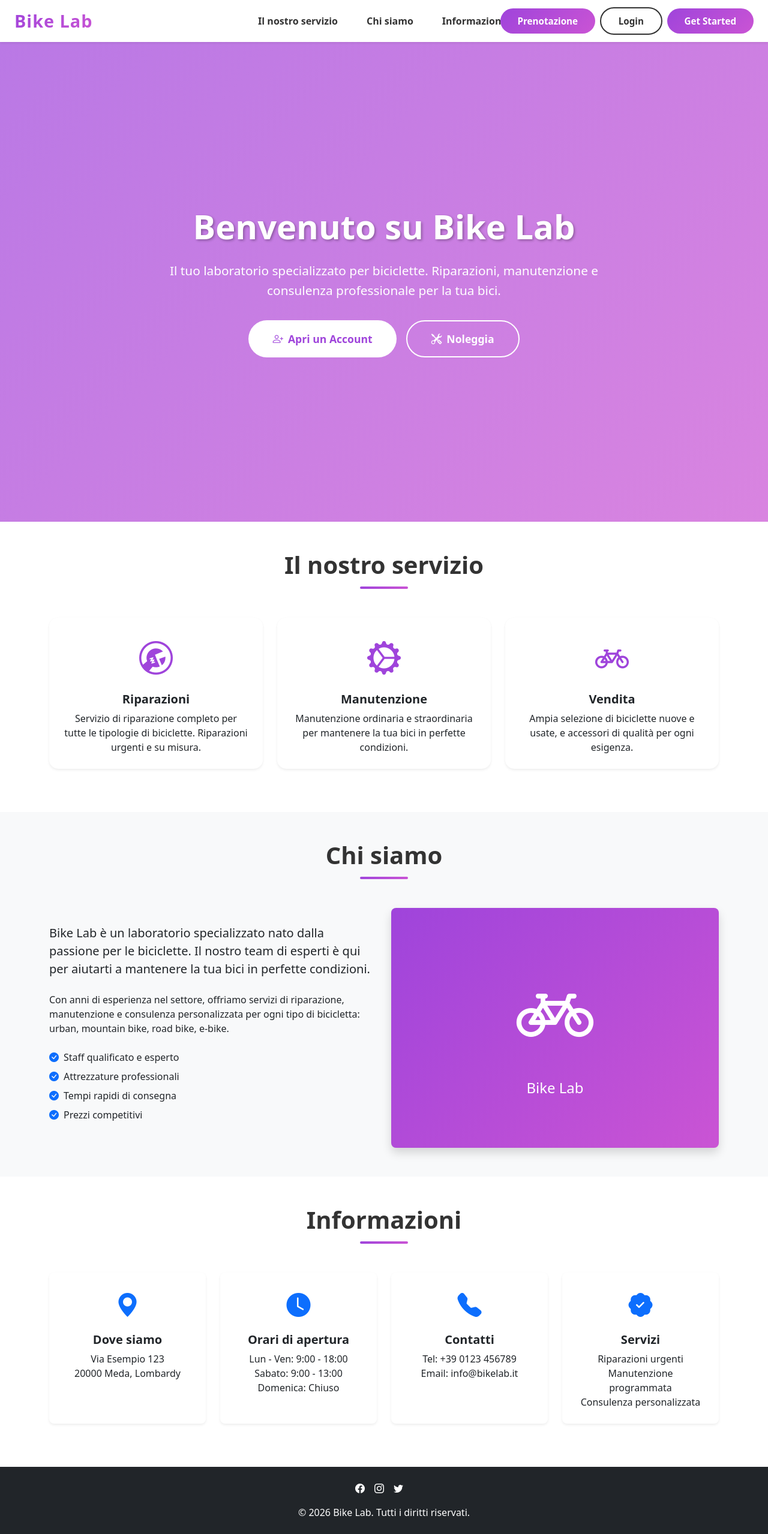
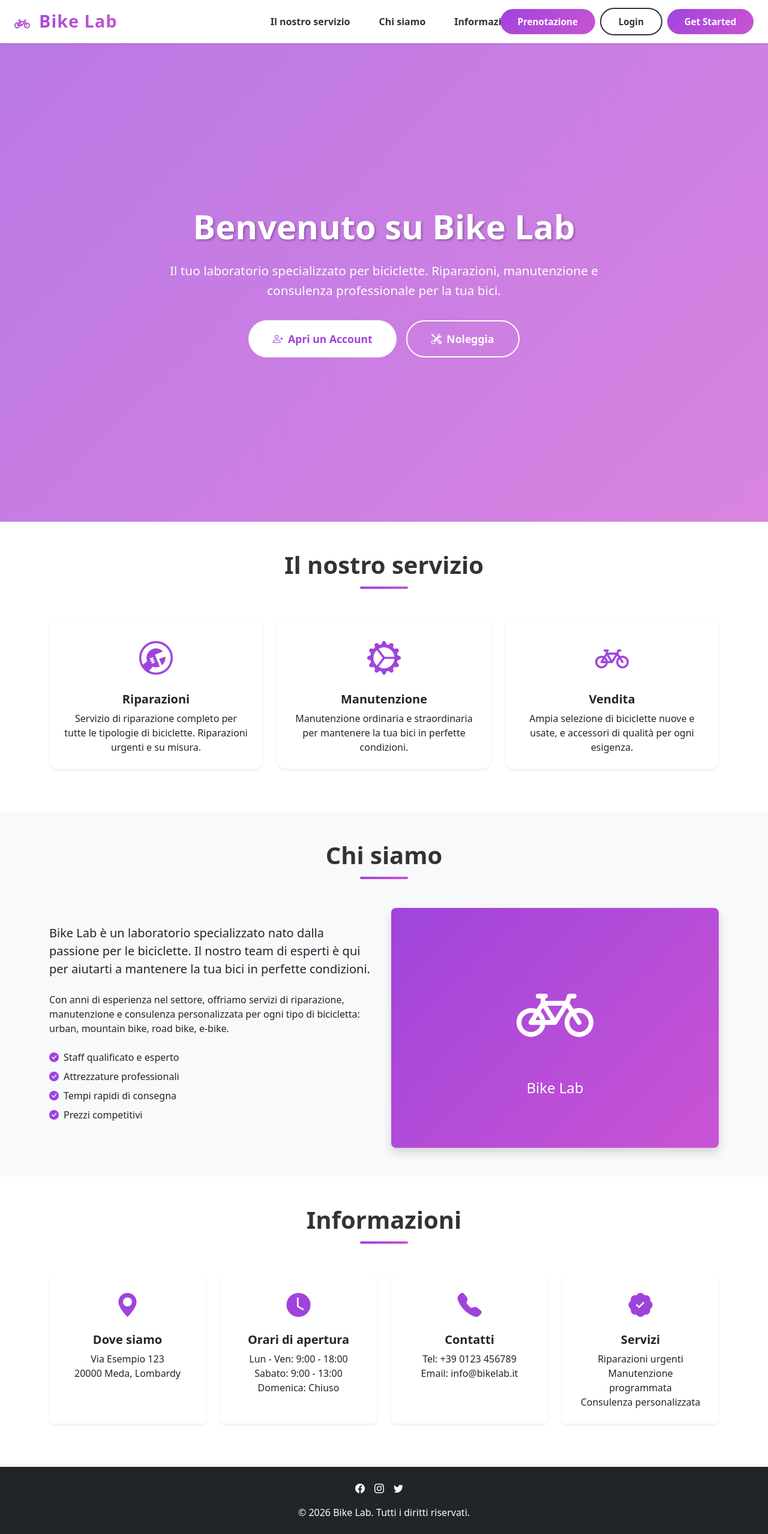
Before and after one commit to Merick-create/progect-work-2-backoffice, an Angular app in the folder project-work-2-backoffice/: page / in a window 1280 px wide. Shown: the whole page at 60% size. Built offline with nearby package versions, Linux system fonts and the light colour scheme.

Commit message:
nicoflow

```diff
--- a/project-work-2-backoffice/src/app/components/dashboard/dashboard.component.css
+++ b/project-work-2-backoffice/src/app/components/dashboard/dashboard.component.css
@@ -14,6 +14,16 @@
   -webkit-text-fill-color: transparent;
   background-clip: text;
   margin-right: -140px;
+}
+
+.navbar-brand i {
+  background: linear-gradient(135deg, #9F44DB, #CA54D4);
+  -webkit-background-clip: text;
+  -webkit-text-fill-color: transparent;
+  background-clip: text;
+  font-size: 1.6rem;
+  margin-right: 6px;
+  vertical-align: -3px;
 }
 
 .navbar-brand:hover {
--- a/project-work-2-backoffice/src/app/components/dashboard/dashboard.component.html
+++ b/project-work-2-backoffice/src/app/components/dashboard/dashboard.component.html
@@ -2,7 +2,7 @@
   <div class="container-fluid px-4">
     <!-- Logo/Sito name a sinistra -->
     <a class="navbar-brand fw-bold" routerLink="/">
-      Bike Lab
+      <i class="bi bi-bicycle"></i> Bike Lab
     </a>
 
     <!-- Toggler per mobile -->
--- a/project-work-2-backoffice/src/app/page/home/home.component.css
+++ b/project-work-2-backoffice/src/app/page/home/home.component.css
@@ -136,6 +136,8 @@
   transform: translateY(0);
 }
 
+.text-bikelab { color: #9F44DB; }
+
 .section-title {
   font-size: 2.5rem;
   font-weight: 700;
--- a/project-work-2-backoffice/src/app/page/home/home.component.html
+++ b/project-work-2-backoffice/src/app/page/home/home.component.html
@@ -78,10 +78,10 @@
           e consulenza personalizzata per ogni tipo di bicicletta: urban, mountain bike, road bike, e-bike.
         </p>
         <ul class="list-unstyled">
-          <li class="mb-2"><i class="bi bi-check-circle-fill text-primary me-2"></i>Staff qualificato e esperto</li>
-          <li class="mb-2"><i class="bi bi-check-circle-fill text-primary me-2"></i>Attrezzature professionali</li>
-          <li class="mb-2"><i class="bi bi-check-circle-fill text-primary me-2"></i>Tempi rapidi di consegna</li>
-          <li class="mb-2"><i class="bi bi-check-circle-fill text-primary me-2"></i>Prezzi competitivi</li>
+          <li class="mb-2"><i class="bi bi-check-circle-fill text-bikelab me-2"></i>Staff qualificato e esperto</li>
+          <li class="mb-2"><i class="bi bi-check-circle-fill text-bikelab me-2"></i>Attrezzature professionali</li>
+          <li class="mb-2"><i class="bi bi-check-circle-fill text-bikelab me-2"></i>Tempi rapidi di consegna</li>
+          <li class="mb-2"><i class="bi bi-check-circle-fill text-bikelab me-2"></i>Prezzi competitivi</li>
         </ul>
       </div>
       <div class="col-md-6">
@@ -103,7 +103,7 @@
     <div class="row">
       <div class="col-md-3 mb-4">
         <div class="info-card text-center p-4 bg-white shadow-sm rounded-3 h-100">
-          <div class="info-icon mb-3 text-primary">
+          <div class="info-icon mb-3 text-bikelab">
             <i class="bi bi-geo-alt-fill" style="font-size: 2.5rem;"></i>
           </div>
           <h5 class="fw-bold">Dove siamo</h5>
@@ -112,7 +112,7 @@
       </div>
       <div class="col-md-3 mb-4">
         <div class="info-card text-center p-4 bg-white shadow-sm rounded-3 h-100">
-          <div class="info-icon mb-3 text-primary">
+          <div class="info-icon mb-3 text-bikelab">
             <i class="bi bi-clock-fill" style="font-size: 2.5rem;"></i>
           </div>
           <h5 class="fw-bold">Orari di apertura</h5>
@@ -121,7 +121,7 @@
       </div>
       <div class="col-md-3 mb-4">
         <div class="info-card text-center p-4 bg-white shadow-sm rounded-3 h-100">
-          <div class="info-icon mb-3 text-primary">
+          <div class="info-icon mb-3 text-bikelab">
             <i class="bi bi-telephone-fill" style="font-size: 2.5rem;"></i>
           </div>
           <h5 class="fw-bold">Contatti</h5>
@@ -130,7 +130,7 @@
       </div>
       <div class="col-md-3 mb-4">
         <div class="info-card text-center p-4 bg-white shadow-sm rounded-3 h-100">
-          <div class="info-icon mb-3 text-primary">
+          <div class="info-icon mb-3 text-bikelab">
             <i class="bi bi-patch-check-fill" style="font-size: 2.5rem;"></i>
           </div>
           <h5 class="fw-bold">Servizi</h5>
```
